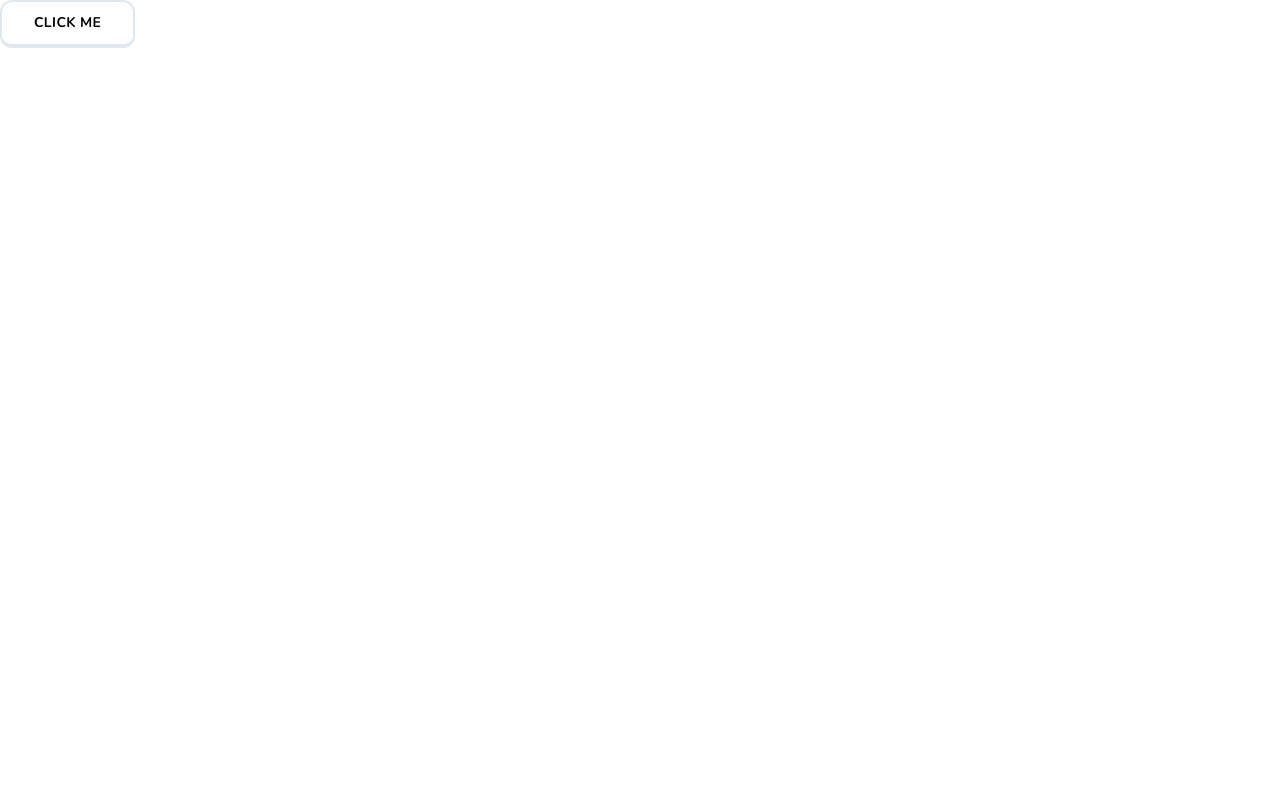
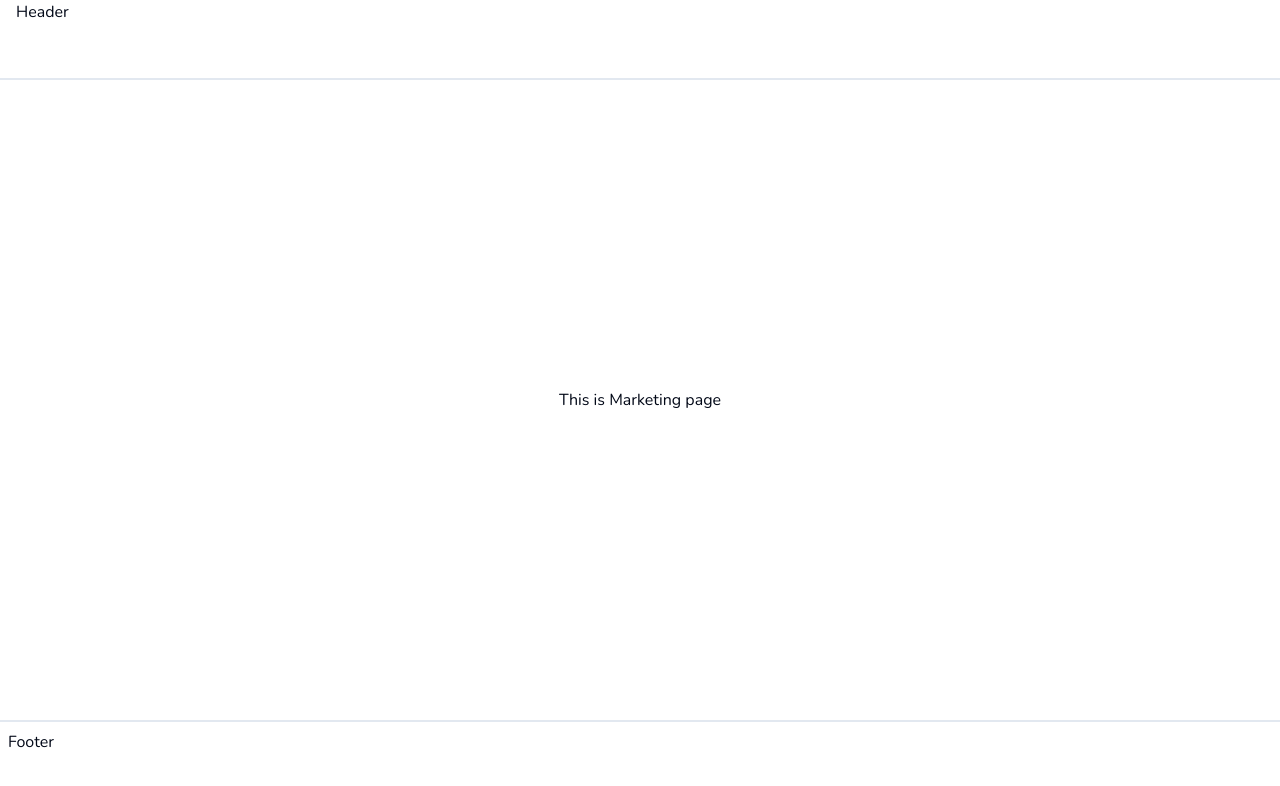
Before and after one commit to abdulwaheed-apk/lingo, a Next.js app: page / in a window 1280 px wide. Shown: the top 786 px of the page. Built offline with nearby package versions, Linux system fonts and the light colour scheme.

Commit message:
landing page structure

```diff
--- /dev/null
+++ b/app/(marketing)/footer.tsx
@@ -0,0 +1,7 @@
+export const Footer = () => {
+    return (
+        <footer className='hidden lg:block h-20 w-full border-t-2 border-slate-200 p-2'>
+            Footer
+        </footer>
+    )
+}
--- /dev/null
+++ b/app/(marketing)/header.tsx
@@ -0,0 +1,7 @@
+export const Header = () => {
+    return (
+        <header className='h-20 w-full border-b-2 border-slate-200 px-4'>
+            Header
+        </header>
+    )
+}
--- /dev/null
+++ b/app/(marketing)/layout.tsx
@@ -0,0 +1,20 @@
+import { Footer } from './footer'
+import { Header } from './header'
+
+type Props = {
+    children: React.ReactNode
+}
+
+const MarketingLayout = ({ children }: Props) => {
+    return (
+        <div className='min-h-screen flex flex-col'>
+            <Header />
+            <main className='flex-1 flex flex-col justify-center items-center'>
+                {children}
+            </main>
+            <Footer />
+        </div>
+    )
+}
+
+export default MarketingLayout
--- /dev/null
+++ b/app/(marketing)/page.tsx
@@ -0,0 +1,4 @@
+const Home = () => {
+    return <div>This is Marketing page</div>
+}
+export default Home
--- a/app/page.tsx
+++ /dev/null
@@ -1,11 +0,0 @@
-import { Button } from '@/components/ui/button'
-
-export default function Home() {
-    return (
-        <div className='text-green-500'>
-            <Button size={'lg'} variant={'default'}>
-                Click Me
-            </Button>
-        </div>
-    )
-}
```
